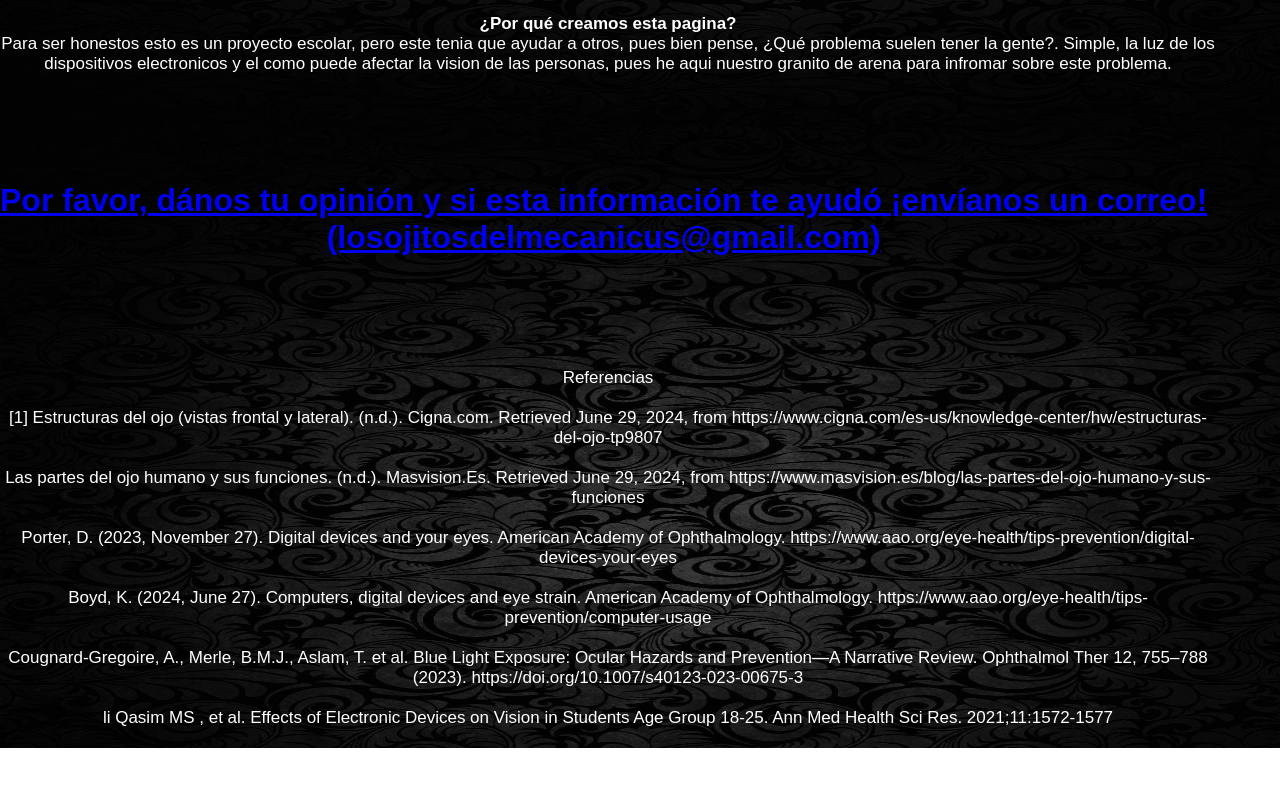
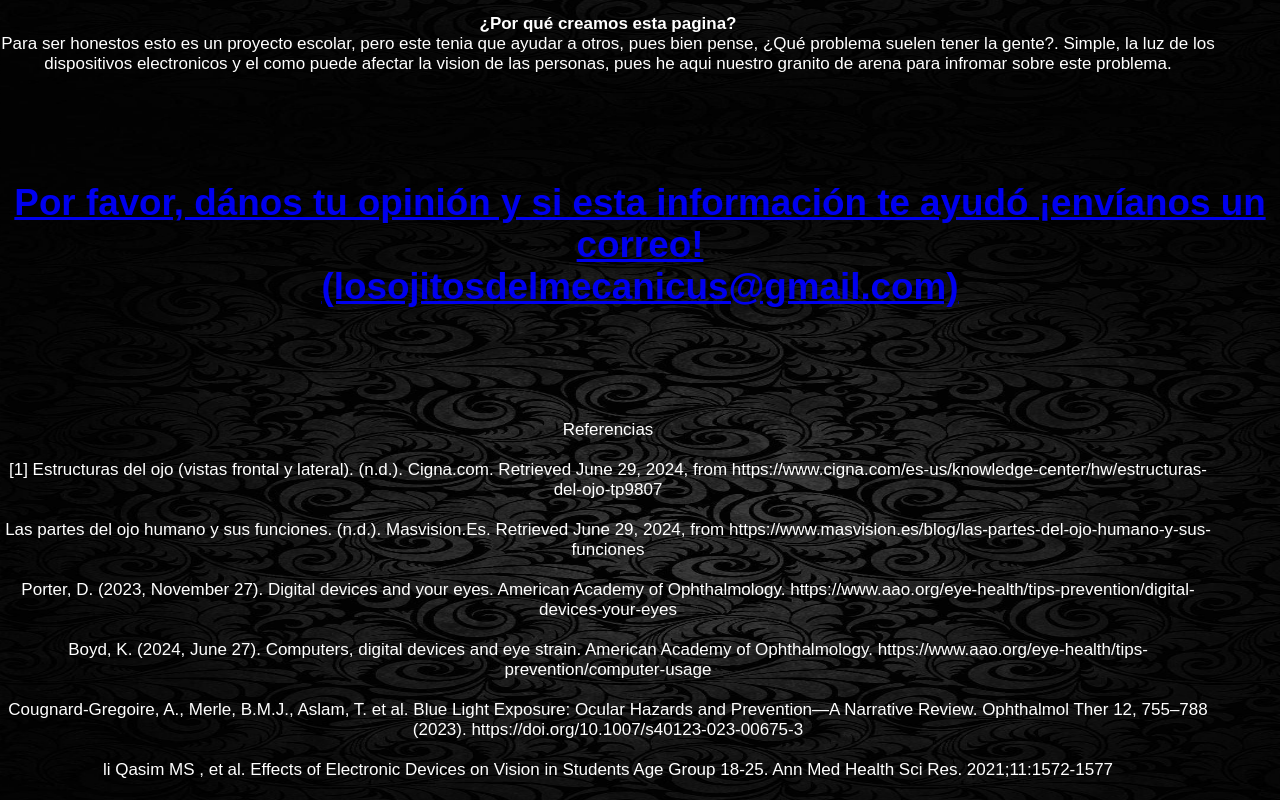
Before and after one commit to Emi01931/Los-ojitos-del-mecanicus, a plain HTML site: page index.html in a window 1280 px wide. Shown: the part 4673-5473 px from the top of the page. Before the commit the page ends 5421 px from the top, so only its background shows below. Drawn offline with Linux system fonts and the light colour scheme.

Commit message:
Update index.html

```diff
--- a/index.html
+++ b/index.html
@@ -155,7 +155,7 @@
             <br></br>
 
             <div class="cenlnk">
-                <a HREF="mailto:losojitosdelmecanicus@gmail.com" style="text-align:center;font-size: 2em; font-weight: bold;">Por favor, dános tu opinión y si esta información te ayudó ¡envíanos un correo! <br> (losojitosdelmecanicus@gmail.com)</a>
+                <a HREF="mailto:losojitosdelmecanicus@gmail.com" style="text-align:center;font-size: 2.3em; font-weight: bold;">Por favor, dános tu opinión y si esta información te ayudó ¡envíanos un correo! <br> (losojitosdelmecanicus@gmail.com)</a>
             </div>
             <br></br>
             <br></br>
```
